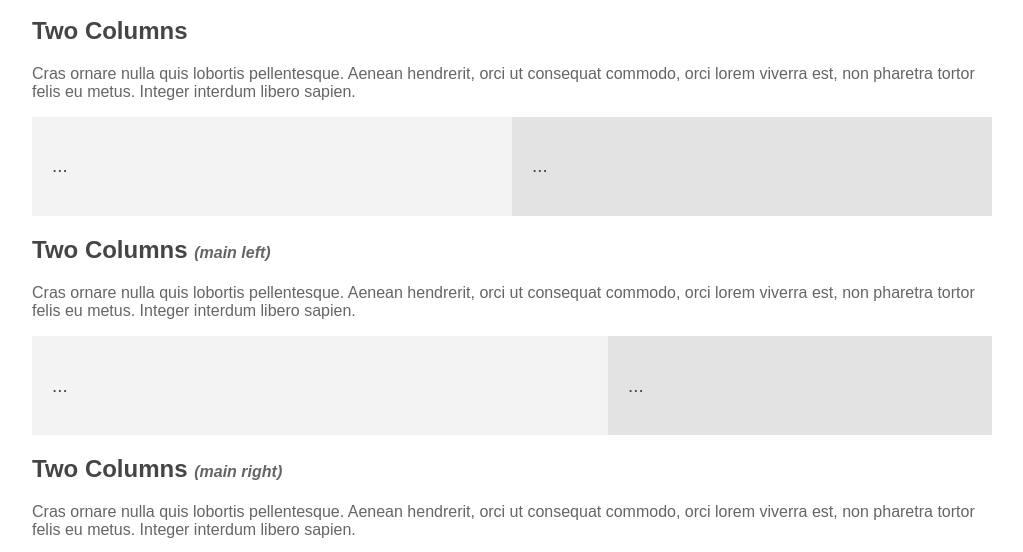
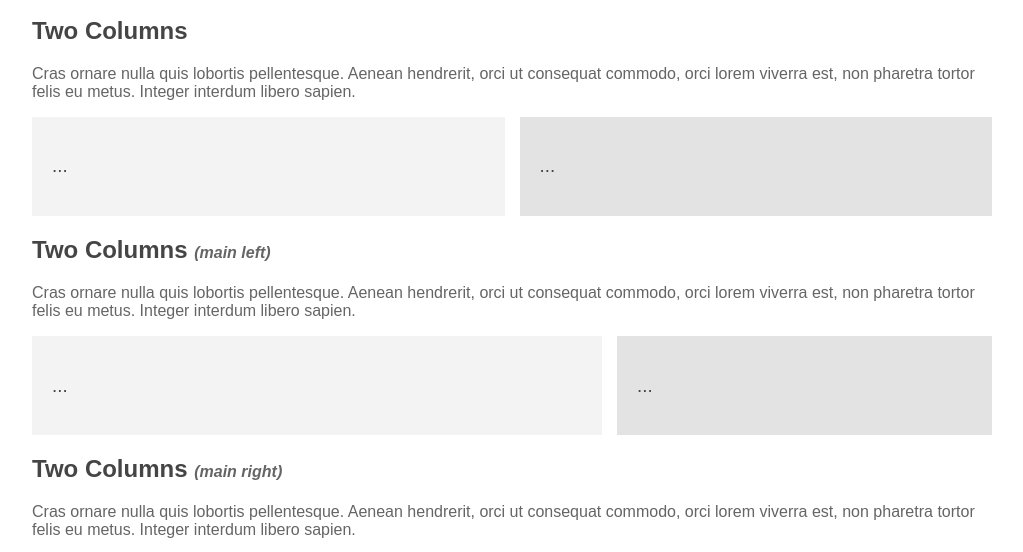
Before and after one commit to legacy83/dont-overthink-grids, a plain HTML site: page index.html in a window 1280 px wide. Shown: the part 197-749 px from the top of the page, without its empty margins (128-1151 px from the left). Drawn offline with Linux system fonts and the light colour scheme.

Commit message:
added glutter

```diff
--- a/style.css
+++ b/style.css
@@ -8,14 +8,25 @@
 
 /* == GRID =================================== */
 
+.grid {
+    margin-left: -7.5px;
+    margin-right: -7.5px;
+}
+
+.grid:before,
 .grid:after {
-    content: "";
+    content: " ";
     display: table;
+}
+
+.grid:after {
     clear: both;
 }
 
 .grid .grid__cell {
     float: left;
+    padding-left: 7.5px;
+    padding-right: 7.5px;
 }
 
 .grid--2cols .grid__cell {
```
